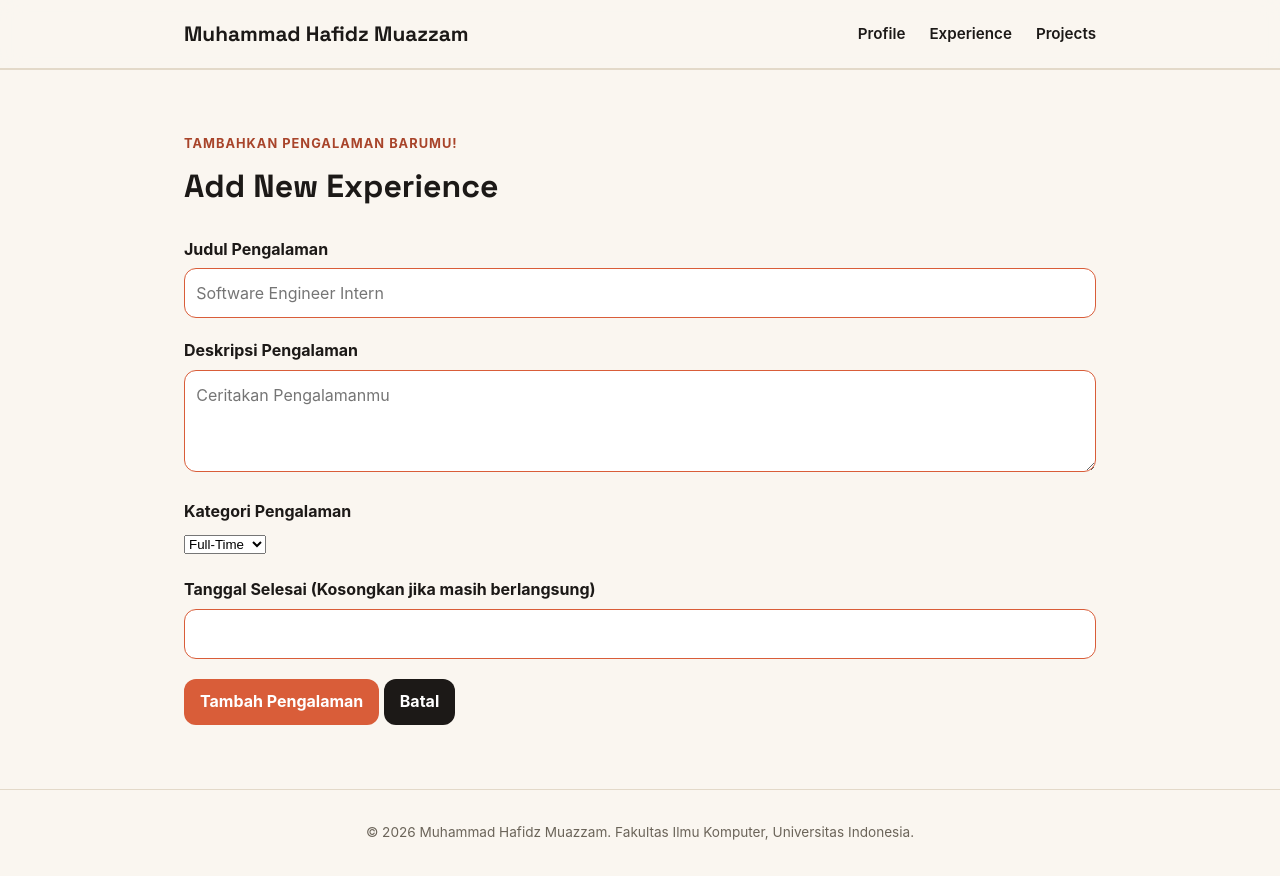
After one commit to papaindiansierra/myportofolio, a Django app: page /experience/add/ in a window 1280 px wide. The commit adds this page. Run offline with Django 5.2, Linux system fonts and the light colour scheme.

Commit message:
Individual Assignment 3: Form & Data Delivery

```diff
--- /dev/null
+++ b/templates/experience_form.html
@@ -0,0 +1,31 @@
+{% extends "base.html" %}
+
+{% block meta %}
+<title>{% if experience %}Edit Experience{% else %}Add Experience{% endif %} - {{ name }}</title>
+{% endblock meta %}
+
+{% block content %}
+<main>
+    <section class="experience-section">
+        <div class="container">
+            <p class="section-kicker">{% if experience %}EDIT PENGALAMANMU!{% else %}TAMBAHKAN PENGALAMAN BARUMU!{% endif %}</p>
+            <h1>{% if experience %}Edit Experience{% else %}Add New Experience{% endif %}</h1>
+
+            <form method="post" class="project-form">
+                {% csrf_token %}
+                {% for field in form %}
+                    <div class="form-group">
+                        <label for="{{ field.id_for_label }}">{{ field.label }}</label>
+                        {{ field }}
+                        {% for error in field.errors %}
+                            <p class="form-error">{{ error }}</p>
+                        {% endfor %}
+                    </div>
+                {% endfor %}
+                <button type="submit" class="button">{% if experience %}Simpan Perubahan{% else %}Tambah Pengalaman{% endif %}</button>
+                <a href="{% url 'main:show_experience' %}" class="button button-secondary">Batal</a>
+            </form>
+        </div>
+    </section>
+</main>
+{% endblock content %}
```
Also changed, not shown: templates/experience.html (+21 -1 lines).
